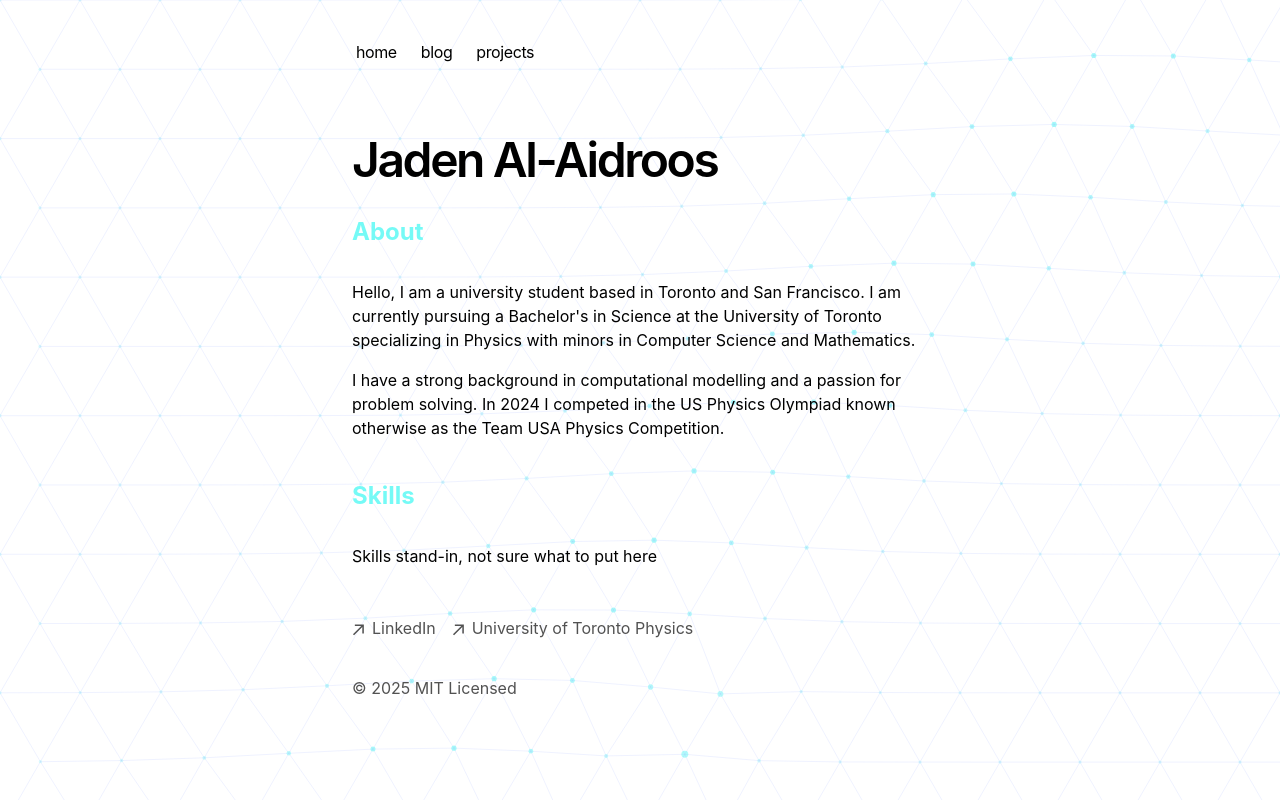
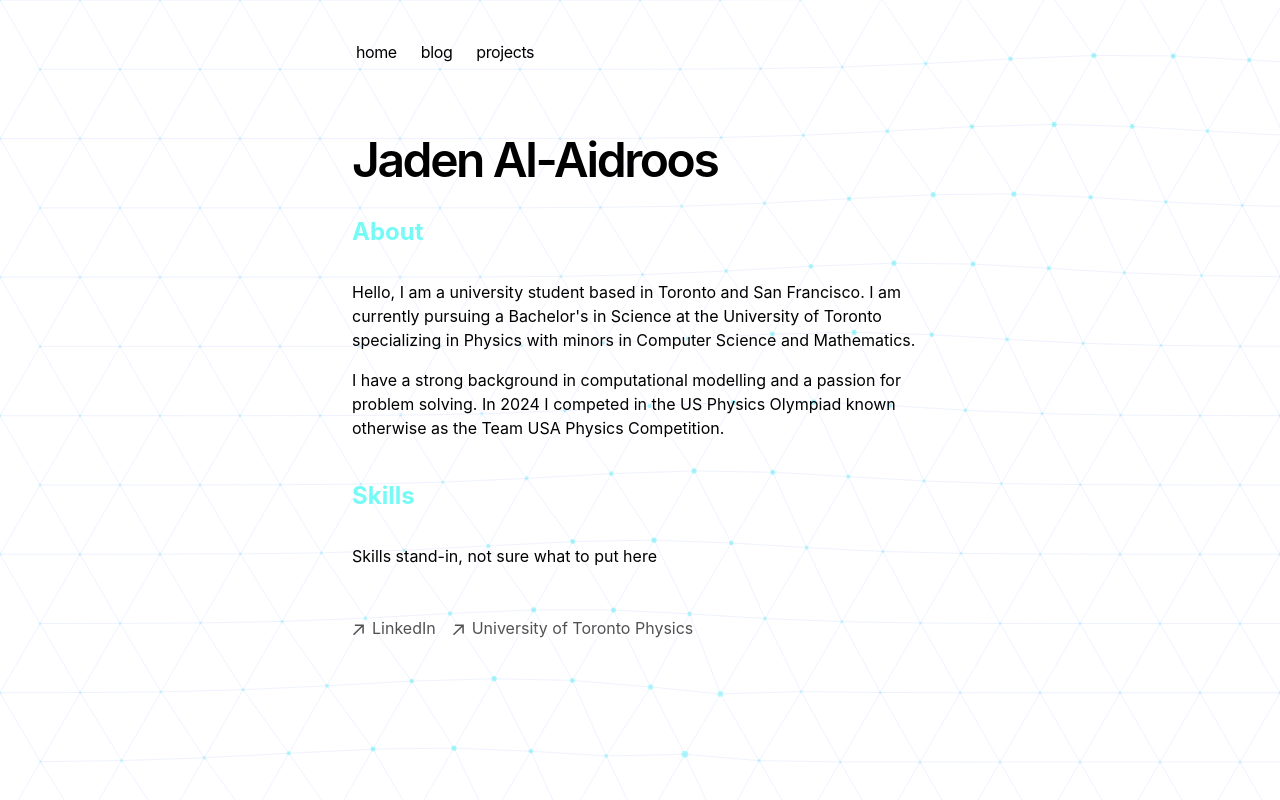
Before and after one commit to Jadenthealmighty/jaden-portfolio-v1, a Next.js app: page / in a window 1280 px wide. Built offline with nearby package versions, Linux system fonts and the light colour scheme.

Commit message:
adding icon

```diff
--- a/app/components/footer.tsx
+++ b/app/components/footer.tsx
@@ -54,9 +54,6 @@
           </a>
         </li>
       </ul>
-      <p className="mt-8 text-neutral-600 dark:text-neutral-300">
-        © {new Date().getFullYear()} MIT Licensed
-      </p>
     </footer>
   )
 }
--- a/app/layout.tsx
+++ b/app/layout.tsx
@@ -13,10 +13,10 @@
 export const metadata: Metadata = {
   metadataBase: new URL(baseUrl),
   title: {
-    default: 'Next.js Portfolio Starter',
+    default: 'Jaden Al-Aidroos Portfolio',
     template: '%s | Next.js Portfolio Starter',
   },
-  description: 'This is my portfolio.',
+  description: 'UofT Physics Student',
   openGraph: {
     title: 'My Portfolio',
     description: 'This is my portfolio.',
--- a/app/projects/page.tsx
+++ b/app/projects/page.tsx
@@ -1,7 +1,7 @@
 export default function ProjectsPage() {
     return (
       <main className="relative z-10 px-12 py-20 max-w-4xl">
-        <main className="relative z-10 px-12 pt-[40vh] pb-20 max-w-4xl">
+        <main className="relative z-10 px-12 pt-[40vh] pb-20 max-w-4xl lg:max-w-5xl xl:max-w-6xl">
         </main>
         <h1 className="text-5xl font-bold mb-6">Projects</h1>
 
```
Also changed, not shown: 1 other file (tests, documents, lock files or other folders).
